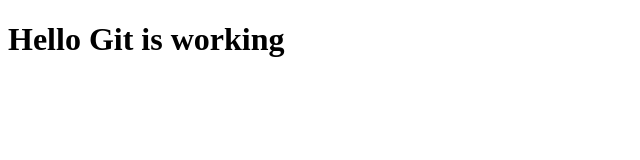
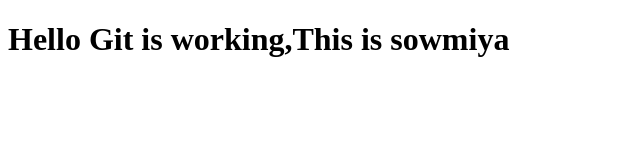
Before and after one commit to sowmiyashan/Coursera, a plain HTML site: page site/index.html in a window 1280 px wide. Shown: the whole page, without its empty margins (0-640 px from the left). Drawn offline with Linux system fonts and the light colour scheme.

Commit message:
Small Change

```diff
--- a/site/index.html
+++ b/site/index.html
@@ -6,5 +6,5 @@
 	<link rel="stylesheet" href="https://cdnjs.cloudflare.com/ajax/libs/font-awesome/4.7.0/css/font-awesome.min.css">
 </head>
 <body>
-	<h1>Hello Git is working </h1>
+	<h1>Hello Git is working,This is sowmiya</h1>
 </body>
```
